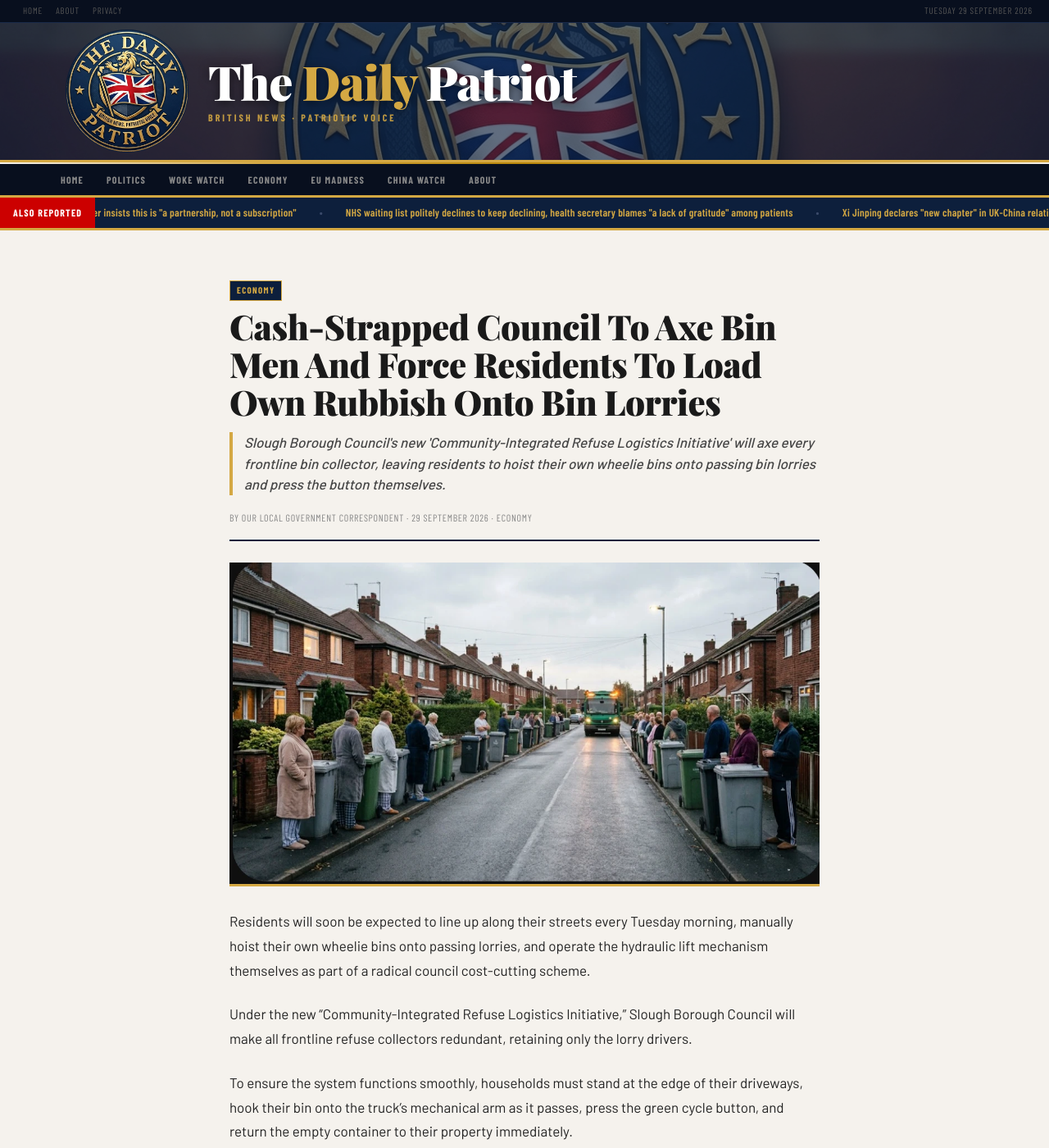
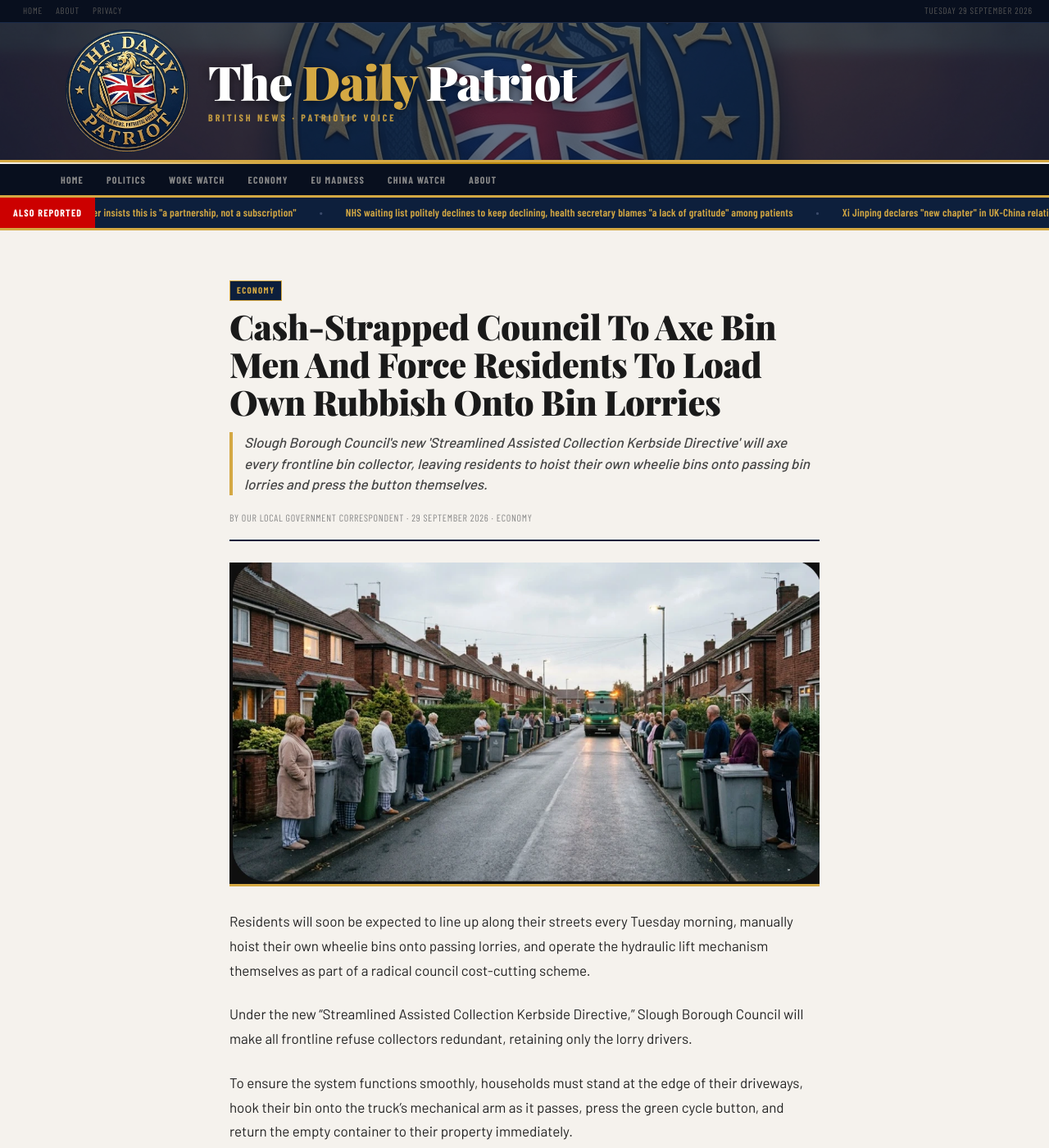
Before and after one commit to matt-palmer999/britishpatriots, a Jekyll site: the page built from _posts/2026-09-29-council-bin-men-diy-collection.md, in a window 1280 px wide and 1400 px high. Shown: the whole window at 82% size. Built offline with Jekyll 4.4.1, drawn with Linux system fonts in a browser that asks for light colours; some web fonts are replaced.

Commit message:
Update 2026-09-29-council-bin-men-diy-collection.md

```diff
--- a/_posts/2026-09-29-council-bin-men-diy-collection.md
+++ b/_posts/2026-09-29-council-bin-men-diy-collection.md
@@ -1,7 +1,7 @@
 ---
 layout: post
 title: "Cash-Strapped Council To Axe Bin Men And Force Residents To Load Own Rubbish Onto Bin Lorries"
-standfirst: "Slough Borough Council's new 'Community-Integrated Refuse Logistics Initiative' will axe every frontline bin collector, leaving residents to hoist their own wheelie bins onto passing bin lorries and press the button themselves."
+standfirst: "Slough Borough Council's new 'Streamlined Assisted Collection Kerbside Directive' will axe every frontline bin collector, leaving residents to hoist their own wheelie bins onto passing bin lorries and press the button themselves."
 category: Economy
 author: Our Local Government Correspondent
 image: /assets/images/bin-queue.webp
@@ -10,7 +10,7 @@ image_position: center
 
 Residents will soon be expected to line up along their streets every Tuesday morning, manually hoist their own wheelie bins onto passing lorries, and operate the hydraulic lift mechanism themselves as part of a radical council cost-cutting scheme.
 
-Under the new "Community-Integrated Refuse Logistics Initiative," Slough Borough Council will make all frontline refuse collectors redundant, retaining only the lorry drivers.
+Under the new "Streamlined Assisted Collection Kerbside Directive," Slough Borough Council will make all frontline refuse collectors redundant, retaining only the lorry drivers.
 
 To ensure the system functions smoothly, households must stand at the edge of their driveways, hook their bin onto the truck's mechanical arm as it passes, press the green cycle button, and return the empty container to their property immediately.
 
```
